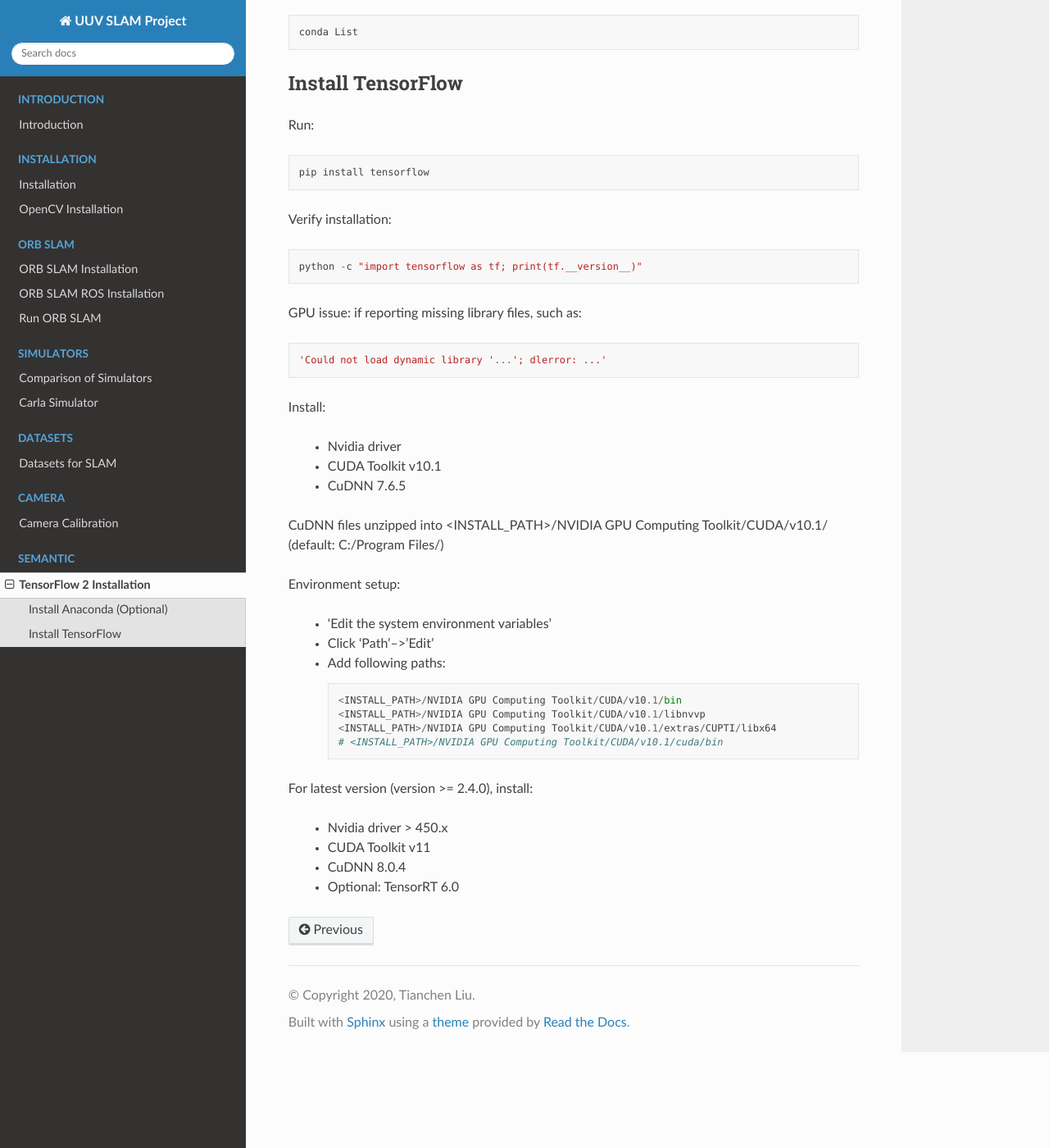
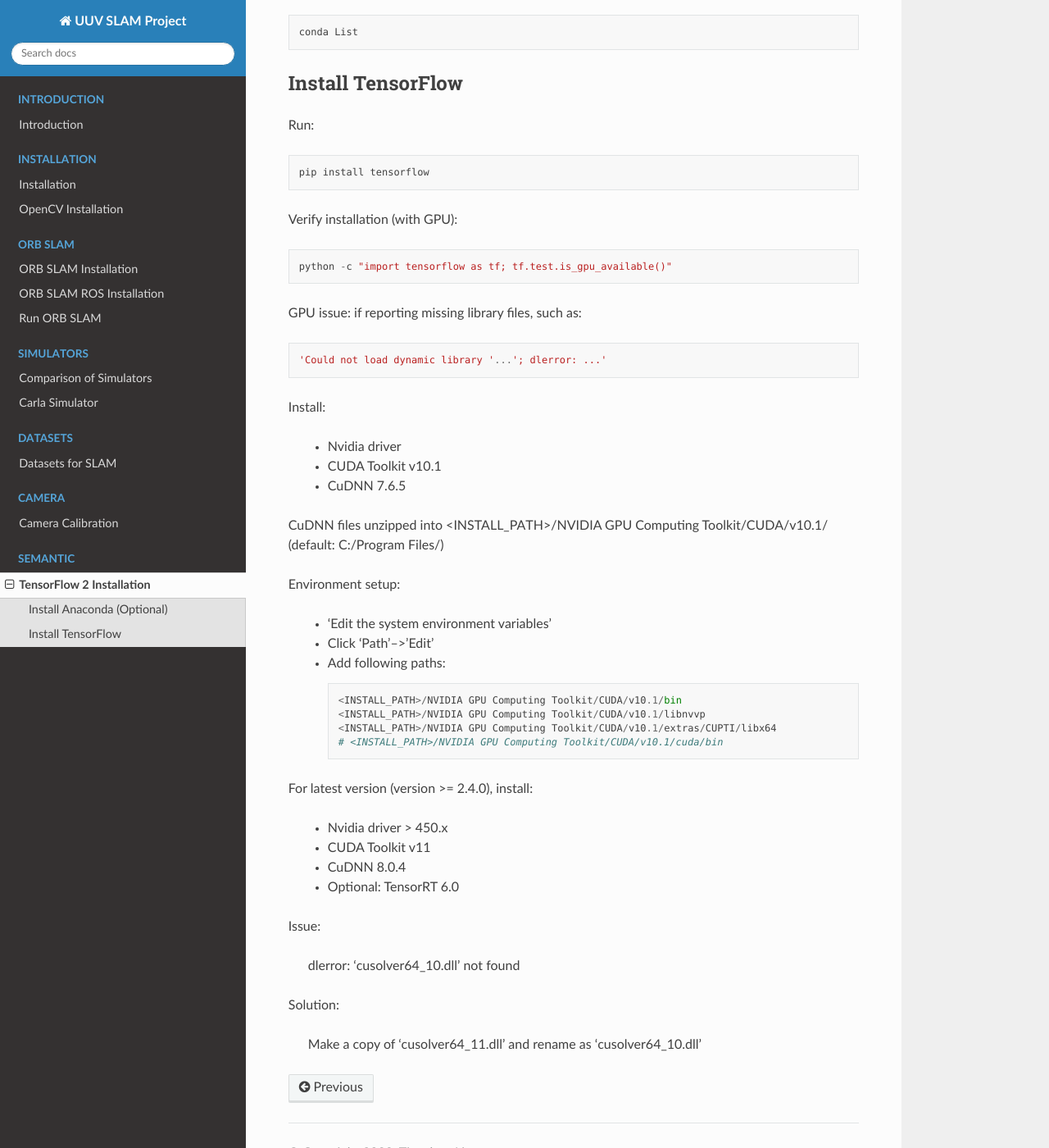
Before and after one commit to tianchenliu/uuv-slam-docs-test, a Sphinx documentation site: the page built from docs/source/sections/semantic/tensorflow2_installation.rst, in a window 1280 px wide and 1400 px high, scrolled down 607 px. Shown: the whole window at 82% size. Built offline with Sphinx 7.4.7 and the Read the Docs theme 2.0.0, drawn with Linux system fonts in a browser that asks for light colours.

Commit message:
add installation issue and solution

```diff
--- a/docs/source/index.rst
+++ b/docs/source/index.rst
@@ -7,7 +7,7 @@
 ==============================
 
 This website is used for the instructions, tutorials and study materials for
-underwater vehicle SLAM project at University of Maryland, College Park.
+underwater vehicle SLAM project.
 
 .. toctree::
    :maxdepth: 1
--- a/docs/source/sections/semantic/tensorflow2_installation.rst
+++ b/docs/source/sections/semantic/tensorflow2_installation.rst
@@ -29,9 +29,9 @@
 
     pip install tensorflow
 
-Verify installation: ::
+Verify installation (with GPU): ::
 
-    python -c "import tensorflow as tf; print(tf.__version__)"
+    python -c "import tensorflow as tf; tf.test.is_gpu_available()"
 
 GPU issue: if reporting missing library files, such as: ::
 
@@ -63,3 +63,11 @@
     - CUDA Toolkit v11
     - CuDNN 8.0.4
     - Optional: TensorRT 6.0
+
+Issue:
+
+    dlerror: 'cusolver64_10.dll' not found
+
+Solution:
+
+    Make a copy of 'cusolver64_11.dll' and rename as 'cusolver64_10.dll'
```
